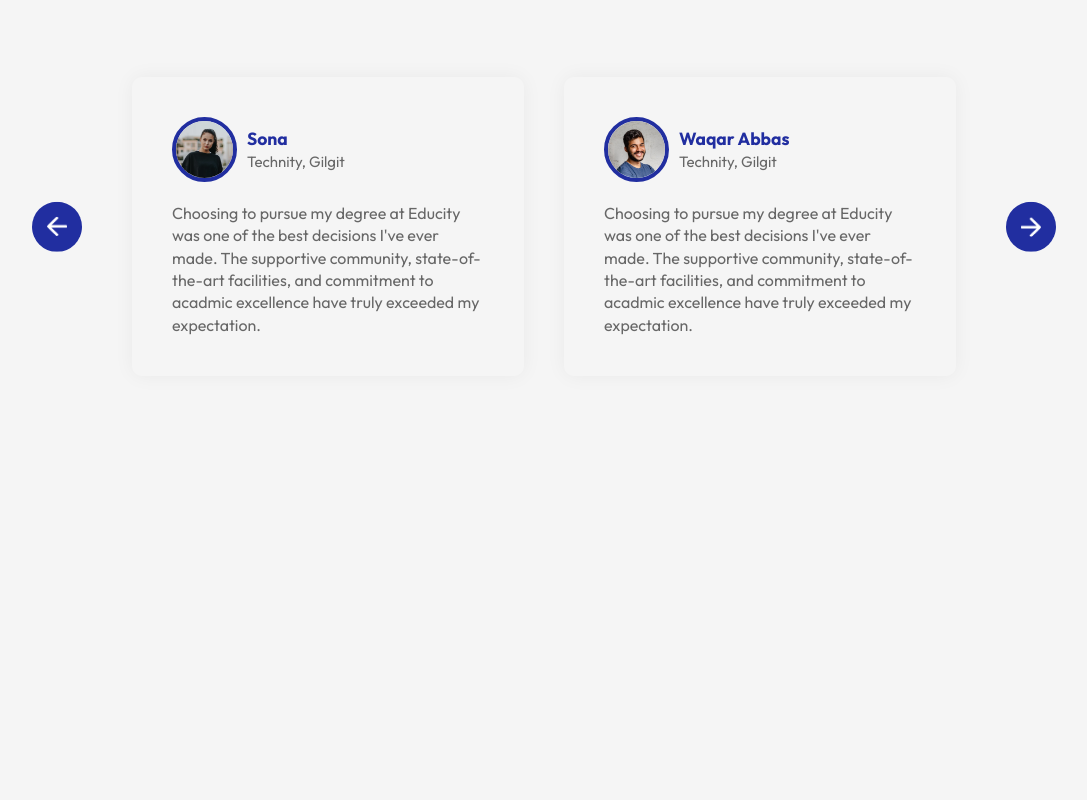
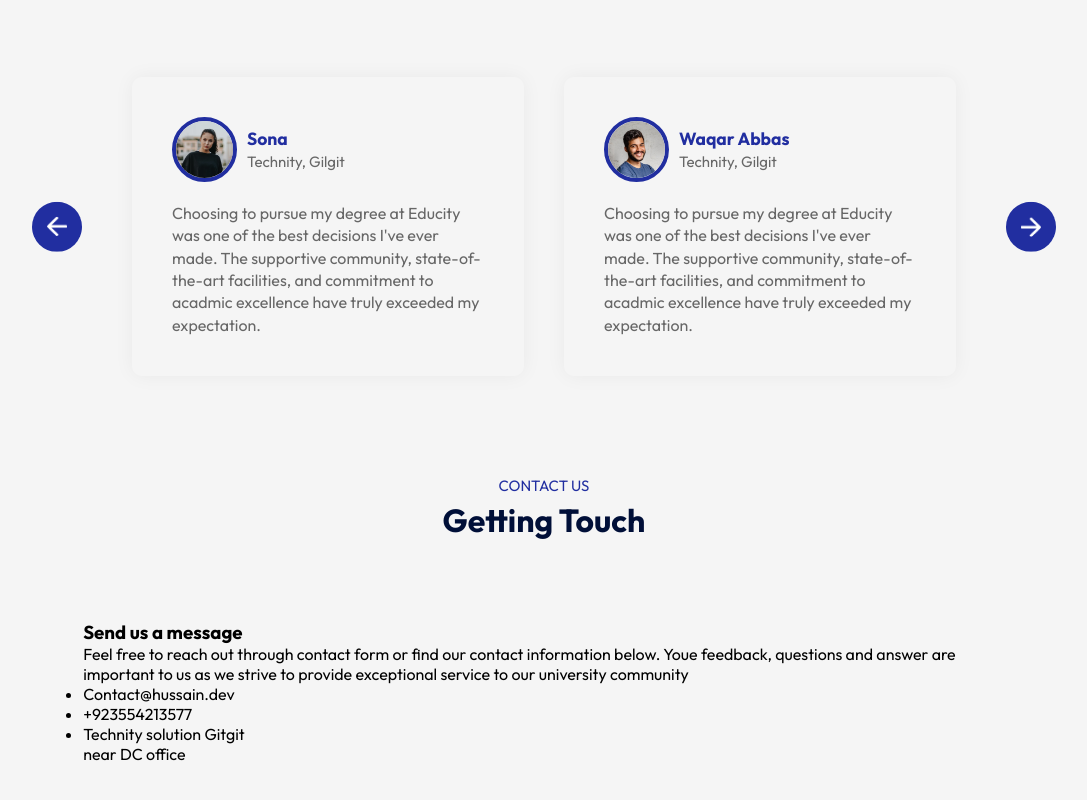
Before and after one commit to Hussain47727/Fully-Responsive-Website-in-React, a React (Vite) app in the folder Fully-Responsive-Site/: page / in a window 1280 px wide. Shown: the part 2564-3364 px from the top of the page, without its empty margins (96-1183 px from the left). Before the commit the page ends 3040 px from the top, so only its background shows below. Built offline with nearby package versions, Linux system fonts and the light colour scheme.

Commit message:
'contacr'

```diff
--- a/Fully-Responsive-Site/src/App.jsx
+++ b/Fully-Responsive-Site/src/App.jsx
@@ -6,6 +6,7 @@ import Title from './components/title/Title'
 import About from './components/About/About'
 import Campus from './components/campus/Campus'
 import Testimonials from './components/Testimonials/Testimonials'
+import Contact from './components/Contact/Contact'
 
 const App = () => {
   return (
@@ -20,6 +21,8 @@ const App = () => {
       <Campus />
       <Title subTitle = 'TESTIMONIALS' title = 'What Students Says'/>
       <Testimonials />
+      <Title subTitle = 'Contact Us' title = 'Getting Touch'/>
+      <Contact />
       </div>
     </div>
   )
--- /dev/null
+++ b/Fully-Responsive-Site/src/components/Contact/Contact.css
@@ -0,0 +1,7 @@
+.contact{
+    margin: 80px auto;
+    max-width: 90%;
+    display: flex;
+    align-items: center;
+    justify-content: space-between;
+}
--- /dev/null
+++ b/Fully-Responsive-Site/src/components/Contact/Contact.jsx
@@ -0,0 +1,28 @@
+import React from 'react'
+import './Contact.css'
+
+const Contact = () => {
+  return (
+    <div className='contact'>
+        <div className="contact-col">
+            <h3>Send us a message</h3>
+            <p>
+                Feel free to reach out through contact form or find our
+                contact information below. Youe feedback, questions and answer are
+                important to us as we strive to provide exceptional service to our
+                university community
+            </p>
+            <ul>
+                <li>Contact@hussain.dev</li>
+                <li>+923554213577</li>
+                <li>Technity solution  Gitgit <br />
+                near DC office</li>
+            </ul>
+        </div>
+        <div className="contact-col"></div>
+
+    </div>
+  )
+}
+
+export default Contact
```
